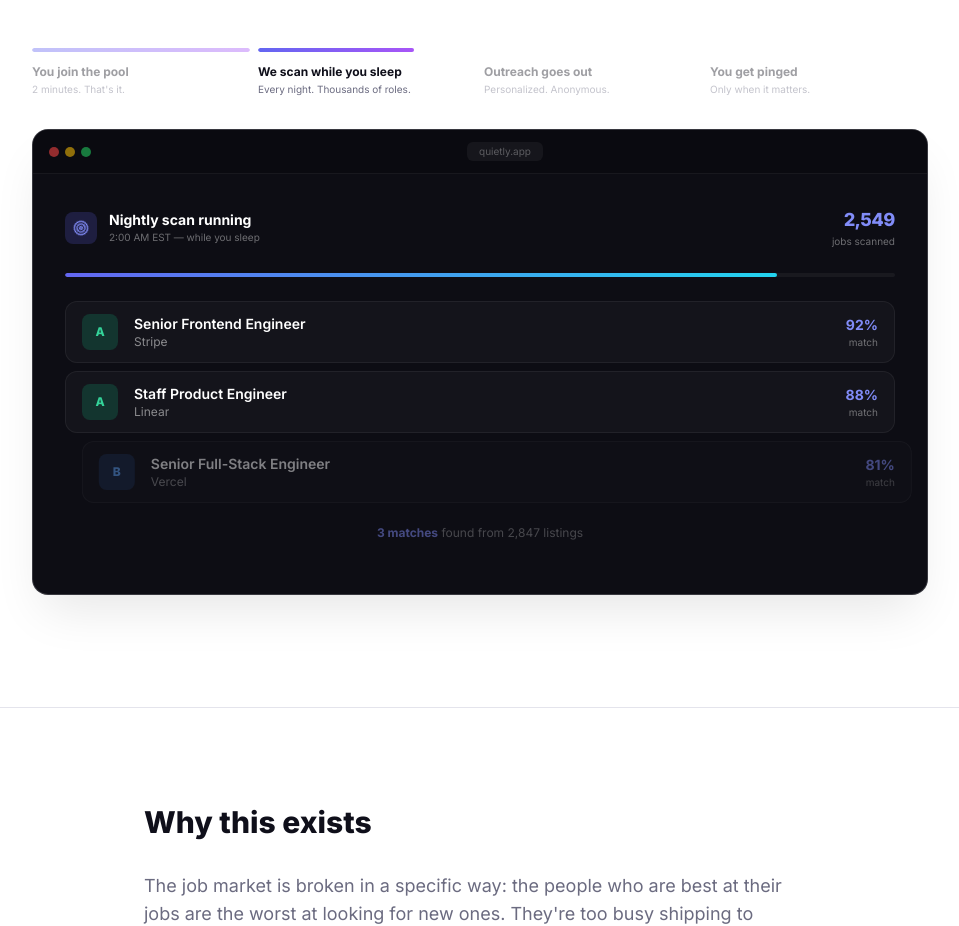
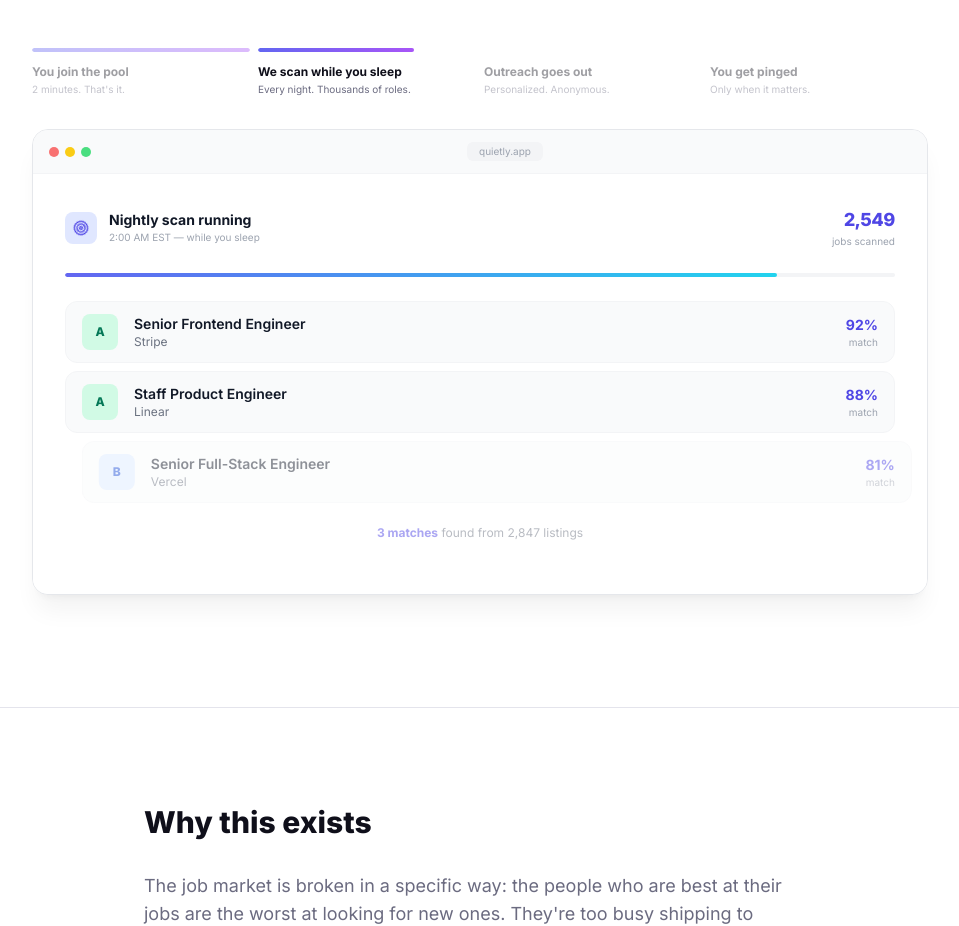
Before and after one commit to buildmoreandmore-cpu/quietly, a Next.js app: page / in a window 1280 px wide. Shown: the part 1020-1946 px from the top of the page, without its empty margins (160-1119 px from the left). Built offline with nearby package versions, Linux system fonts and the light colour scheme.

Commit message:
Switch process demo to light theme
White background, light borders, gray-50 surfaces, proper light-mode
color tokens throughout all 4 animated stages.

Co-Authored-By: Claude Opus 4.6 <noreply@anthropic.com>

```diff
--- a/src/components/landing/ProcessDemo.tsx
+++ b/src/components/landing/ProcessDemo.tsx
@@ -186,63 +186,63 @@ export default function ProcessDemo() {
         ))}
       </div>
 
-      {/* ── Demo screen (dark inset) ───────────────── */}
-      <div className="relative demo-screen border border-gray-200/20 rounded-2xl overflow-hidden shadow-2xl shadow-black/10">
+      {/* ── Demo screen (light) ────────────────────── */}
+      <div className="relative bg-white border border-gray-200 rounded-2xl overflow-hidden shadow-xl shadow-black/5">
         {/* Title bar */}
-        <div className="flex items-center gap-2 px-4 py-3 border-b border-white/[0.06] bg-[#0a0a10]">
+        <div className="flex items-center gap-2 px-4 py-3 border-b border-gray-100 bg-gray-50">
           <div className="flex gap-1.5">
-            <div className="w-2.5 h-2.5 rounded-full bg-red-500/60" />
-            <div className="w-2.5 h-2.5 rounded-full bg-yellow-500/60" />
-            <div className="w-2.5 h-2.5 rounded-full bg-green-500/60" />
+            <div className="w-2.5 h-2.5 rounded-full bg-red-400" />
+            <div className="w-2.5 h-2.5 rounded-full bg-yellow-400" />
+            <div className="w-2.5 h-2.5 rounded-full bg-green-400" />
           </div>
           <div className="flex-1 flex justify-center">
-            <div className="text-[10px] text-white/30 bg-white/5 px-3 py-0.5 rounded-md">
+            <div className="text-[10px] text-gray-400 bg-gray-100 px-3 py-0.5 rounded-md">
               quietly.app
             </div>
           </div>
         </div>
 
         {/* Content area */}
-        <div className="relative h-[380px] sm:h-[420px] overflow-hidden">
+        <div className="relative h-[380px] sm:h-[420px] overflow-hidden bg-white">
           {/* ── Stage: Upload ──────────────────────── */}
           <div className={`absolute inset-0 p-6 sm:p-8 transition-all duration-500 ${
             stageId === "upload" ? "opacity-100 translate-y-0" : "opacity-0 translate-y-4 pointer-events-none"
           }`}>
             <div className="flex flex-col items-center justify-center h-full gap-6">
               <div className={`w-full max-w-sm border-2 border-dashed rounded-2xl p-8 text-center transition-all duration-700 ${
-                uploadPhase === 0 ? "border-indigo-400/30 bg-indigo-500/5" :
-                uploadPhase === 1 ? "border-indigo-400/60 bg-indigo-500/10 scale-[0.98]" :
-                "border-emerald-400/60 bg-emerald-500/10"
+                uploadPhase === 0 ? "border-indigo-300 bg-indigo-50/50" :
+                uploadPhase === 1 ? "border-indigo-400 bg-indigo-50 scale-[0.98]" :
+                "border-emerald-400 bg-emerald-50"
               }`}>
                 {uploadPhase < 2 ? (
                   <>
-                    <div className={`mx-auto w-12 h-12 rounded-xl bg-indigo-500/20 flex items-center justify-center mb-4 transition-all duration-500 ${uploadPhase === 1 ? "animate-pulse" : "animate-bounce"}`}>
-                      <svg className="w-6 h-6 text-indigo-400" viewBox="0 0 24 24" fill="none" stroke="currentColor" strokeWidth={1.5} strokeLinecap="round" strokeLinejoin="round">
+                    <div className={`mx-auto w-12 h-12 rounded-xl bg-indigo-100 flex items-center justify-center mb-4 transition-all duration-500 ${uploadPhase === 1 ? "animate-pulse" : "animate-bounce"}`}>
+                      <svg className="w-6 h-6 text-indigo-600" viewBox="0 0 24 24" fill="none" stroke="currentColor" strokeWidth={1.5} strokeLinecap="round" strokeLinejoin="round">
                         <path d="M21 15v4a2 2 0 01-2 2H5a2 2 0 01-2-2v-4" />
                         <polyline points="17 8 12 3 7 8" />
                         <line x1="12" y1="3" x2="12" y2="15" />
                       </svg>
                     </div>
-                    <div className="text-sm font-semibold text-white mb-1">
+                    <div className="text-sm font-semibold text-gray-900 mb-1">
                       {uploadPhase === 0 ? "resume_2024.pdf" : "Parsing resume..."}
                     </div>
-                    <div className="text-xs text-white/50">
+                    <div className="text-xs text-gray-500">
                       {uploadPhase === 0 ? "Dropping file..." : "Extracting skills, experience, preferences"}
                     </div>
                   </>
                 ) : (
                   <>
-                    <div className="mx-auto w-12 h-12 rounded-xl bg-emerald-500/20 flex items-center justify-center mb-4">
-                      <svg className="w-6 h-6 text-emerald-400" viewBox="0 0 24 24" fill="none" stroke="currentColor" strokeWidth={2.5} strokeLinecap="round" strokeLinejoin="round">
+                    <div className="mx-auto w-12 h-12 rounded-xl bg-emerald-100 flex items-center justify-center mb-4">
+                      <svg className="w-6 h-6 text-emerald-600" viewBox="0 0 24 24" fill="none" stroke="currentColor" strokeWidth={2.5} strokeLinecap="round" strokeLinejoin="round">
                         <path d="M20 6L9 17l-5-5" />
                       </svg>
                     </div>
-                    <div className="text-sm font-semibold text-white mb-2">Profile built</div>
+                    <div className="text-sm font-semibold text-gray-900 mb-2">Profile built</div>
                     <div className="flex flex-wrap gap-1.5 justify-center">
                       {MOCK_SKILLS.map((skill, i) => (
                         <span
                           key={skill}
-                          className="text-[10px] px-2 py-0.5 rounded-full bg-indigo-500/15 text-indigo-300 border border-indigo-400/20 animate-fade-up"
+                          className="text-[10px] px-2 py-0.5 rounded-full bg-indigo-50 text-indigo-700 border border-indigo-200 animate-fade-up"
                           style={{ animationDelay: `${i * 80}ms` }}
                         >
                           {skill}
@@ -260,9 +260,9 @@ export default function ProcessDemo() {
                   { label: "Floor", value: "$180k+" },
                   { label: "Blocked", value: "Meta, Oracle" },
                 ].map((pref) => (
-                  <div key={pref.label} className="bg-white/5 rounded-lg px-3 py-2">
-                    <div className="text-[9px] text-white/40 uppercase tracking-wider mb-0.5">{pref.label}</div>
-                    <div className="text-xs text-white font-medium">{pref.value}</div>
+                  <div key={pref.label} className="bg-gray-50 border border-gray-100 rounded-lg px-3 py-2">
+                    <div className="text-[9px] text-gray-400 uppercase tracking-wider mb-0.5">{pref.label}</div>
+                    <div className="text-xs text-gray-900 font-medium">{pref.value}</div>
                   </div>
                 ))}
               </div>
@@ -276,23 +276,23 @@ export default function ProcessDemo() {
             <div className="h-full flex flex-col">
               <div className="flex items-center justify-between mb-6">
                 <div className="flex items-center gap-3">
-                  <div className="w-8 h-8 rounded-lg bg-indigo-500/20 flex items-center justify-center">
-                    <svg className={`w-4 h-4 text-indigo-400 ${scanCount < 2847 ? "animate-spin" : ""}`} style={{ animationDuration: "2s" }} viewBox="0 0 24 24" fill="none" stroke="currentColor" strokeWidth={2} strokeLinecap="round" strokeLinejoin="round">
+                  <div className="w-8 h-8 rounded-lg bg-indigo-100 flex items-center justify-center">
+                    <svg className={`w-4 h-4 text-indigo-600 ${scanCount < 2847 ? "animate-spin" : ""}`} style={{ animationDuration: "2s" }} viewBox="0 0 24 24" fill="none" stroke="currentColor" strokeWidth={2} strokeLinecap="round" strokeLinejoin="round">
                       <circle cx="12" cy="12" r="10" /><circle cx="12" cy="12" r="6" /><circle cx="12" cy="12" r="2" />
                     </svg>
                   </div>
                   <div>
-                    <div className="text-sm font-bold text-white">Nightly scan running</div>
-                    <div className="text-[10px] text-white/40">2:00 AM EST — while you sleep</div>
+                    <div className="text-sm font-bold text-gray-900">Nightly scan running</div>
+                    <div className="text-[10px] text-gray-400">2:00 AM EST — while you sleep</div>
                   </div>
                 </div>
                 <div className="text-right">
-                  <div className="text-lg font-extrabold text-indigo-400 tabular-nums">{scanCount.toLocaleString()}</div>
-                  <div className="text-[10px] text-white/40">jobs scanned</div>
+                  <div className="text-lg font-extrabold text-indigo-600 tabular-nums">{scanCount.toLocaleString()}</div>
+                  <div className="text-[10px] text-gray-400">jobs scanned</div>
                 </div>
               </div>
 
-              <div className="h-1 rounded-full bg-white/5 mb-6 overflow-hidden">
+              <div className="h-1 rounded-full bg-gray-100 mb-6 overflow-hidden">
                 <div
                   className="h-full rounded-full bg-gradient-to-r from-indigo-500 to-cyan-400 transition-all duration-300"
                   style={{ width: `${Math.min((scanCount / 2847) * 100, 100)}%` }}
@@ -303,29 +303,29 @@ export default function ProcessDemo() {
                 {MOCK_MATCHES.map((match, i) => (
                   <div
                     key={match.company}
-                    className={`flex items-center gap-4 bg-white/[0.03] border border-white/[0.06] rounded-xl px-4 py-3 transition-all duration-500 ${
+                    className={`flex items-center gap-4 bg-gray-50 border border-gray-100 rounded-xl px-4 py-3 transition-all duration-500 ${
                       i < matchesRevealed ? "opacity-100 translate-x-0" : "opacity-0 translate-x-8"
                     }`}
                   >
                     <div className={`w-9 h-9 rounded-lg flex items-center justify-center text-xs font-extrabold flex-shrink-0 ${
-                      match.grade === "A" ? "bg-emerald-500/20 text-emerald-400" : "bg-blue-500/20 text-blue-400"
+                      match.grade === "A" ? "bg-emerald-100 text-emerald-700" : "bg-blue-100 text-blue-700"
                     }`}>
                       {match.grade}
                     </div>
                     <div className="flex-1 min-w-0">
-                      <div className="text-sm font-semibold text-white truncate">{match.title}</div>
-                      <div className="text-xs text-white/50">{match.company}</div>
+                      <div className="text-sm font-semibold text-gray-900 truncate">{match.title}</div>
+                      <div className="text-xs text-gray-500">{match.company}</div>
                     </div>
                     <div className="text-right flex-shrink-0">
-                      <div className="text-sm font-bold text-indigo-400">{match.score}%</div>
-                      <div className="text-[10px] text-white/40">match</div>
+                      <div className="text-sm font-bold text-indigo-600">{match.score}%</div>
+                      <div className="text-[10px] text-gray-400">match</div>
                     </div>
                   </div>
                 ))}
 
                 <div className={`text-center pt-2 transition-all duration-500 ${matchesRevealed >= 3 ? "opacity-100" : "opacity-0"}`}>
-                  <span className="text-xs text-white/50">
-                    <span className="text-indigo-400 font-bold">3 matches</span> found from 2,847 listings
+                  <span className="text-xs text-gray-500">
+                    <span className="text-indigo-600 font-bold">3 matches</span> found from 2,847 listings
                   </span>
                 </div>
               </div>
@@ -337,15 +337,15 @@ export default function ProcessDemo() {
             stageId === "outreach" ? "opacity-100 translate-y-0" : "opacity-0 translate-y-4 pointer-events-none"
           }`}>
             <div className="h-full flex flex-col">
-              <div className="border border-white/[0.06] rounded-xl bg-white/[0.02] mb-3">
-                <div className="px-4 py-2.5 border-b border-white/[0.04]">
+              <div className="border border-gray-200 rounded-xl bg-white mb-3">
+                <div className="px-4 py-2.5 border-b border-gray-100">
                   <div className="flex items-center gap-2 mb-1.5">
-                    <span className="text-[10px] text-white/40 w-8">To:</span>
-                    <span className="text-xs text-white font-medium">{MOCK_OUTREACH.to}</span>
+                    <span className="text-[10px] text-gray-400 w-8">To:</span>
+                    <span className="text-xs text-gray-900 font-medium">{MOCK_OUTREACH.to}</span>
                   </div>
                   <div className="flex items-center gap-2">
-                    <span className="text-[10px] text-white/40 w-8">Re:</span>
-                    <span className="text-xs text-white/80">{MOCK_OUTREACH.subject}</span>
+                    <span className="text-[10px] text-gray-400 w-8">Re:</span>
+                    <span className="text-xs text-gray-600">{MOCK_OUTREACH.subject}</span>
                   </div>
                 </div>
 
@@ -355,11 +355,11 @@ export default function ProcessDemo() {
                       key={i}
                       className={`text-xs leading-relaxed transition-all duration-300 ${
                         i < outreachLines ? "opacity-100 translate-y-0" : "opacity-0 translate-y-1"
-                      } ${line === "" ? "h-3" : "text-white/80"}`}
+                      } ${line === "" ? "h-3" : "text-gray-700"}`}
                     >
                       {line}
                       {i === outreachLines - 1 && outreachLines < MOCK_OUTREACH.lines.length && (
-                        <span className="inline-block w-[2px] h-3 bg-indigo-400 ml-0.5 animate-pulse" />
+                        <span className="inline-block w-[2px] h-3 bg-indigo-500 ml-0.5 animate-pulse" />
                       )}
                     </div>
                   ))}
@@ -369,14 +369,14 @@ export default function ProcessDemo() {
               <div className={`flex items-center gap-3 transition-all duration-500 ${
                 outreachLines >= MOCK_OUTREACH.lines.length ? "opacity-100 translate-y-0" : "opacity-0 translate-y-2"
               }`}>
-                <div className="w-8 h-8 rounded-lg bg-emerald-500/20 flex items-center justify-center">
-                  <svg className="w-4 h-4 text-emerald-400" viewBox="0 0 24 24" fill="none" stroke="currentColor" strokeWidth={2} strokeLinecap="round" strokeLinejoin="round">
+                <div className="w-8 h-8 rounded-lg bg-emerald-100 flex items-center justify-center">
+                  <svg className="w-4 h-4 text-emerald-600" viewBox="0 0 24 24" fill="none" stroke="currentColor" strokeWidth={2} strokeLinecap="round" strokeLinejoin="round">
                     <path d="M22 2L11 13" /><path d="M22 2L15 22l-4-9-9-4 20-7z" />
                   </svg>
                 </div>
                 <div>
-                  <div className="text-xs font-semibold text-emerald-400">Outreach sent</div>
-                  <div className="text-[10px] text-white/40">3 personalized messages delivered anonymously</div>
+                  <div className="text-xs font-semibold text-emerald-700">Outreach sent</div>
+                  <div className="text-[10px] text-gray-400">3 personalized messages delivered anonymously</div>
                 </div>
               </div>
             </div>
@@ -390,8 +390,8 @@ export default function ProcessDemo() {
               <div className={`w-full max-w-[280px] transition-all duration-700 ${
                 notifyPhase >= 1 ? "opacity-100 scale-100" : "opacity-0 scale-90"
               }`}>
-                <div className={`bg-white/[0.06] border border-white/[0.1] rounded-2xl p-4 backdrop-blur-sm transition-all duration-500 ${
-                  notifyPhase >= 1 ? "shadow-lg shadow-indigo-500/20" : ""
+                <div className={`bg-white border border-gray-200 rounded-2xl p-4 transition-all duration-500 ${
+                  notifyPhase >= 1 ? "shadow-lg shadow-indigo-100" : ""
                 }`}>
                   <div className="flex items-start gap-3">
                     <div className="w-10 h-10 rounded-xl bg-gradient-to-br from-indigo-500 to-purple-500 flex items-center justify-center flex-shrink-0">
@@ -401,13 +401,13 @@ export default function ProcessDemo() {
                     </div>
                     <div className="flex-1 min-w-0">
                       <div className="flex items-center justify-between mb-1">
-                        <span className="text-xs font-bold text-white">Quietly</span>
-                        <span className="text-[10px] text-white/40">now</span>
+                        <span className="text-xs font-bold text-gray-900">Quietly</span>
+                        <span className="text-[10px] text-gray-400">now</span>
                       </div>
-                      <div className="text-xs text-white/90 font-medium mb-0.5">
+                      <div className="text-xs text-gray-900 font-medium mb-0.5">
                         Sarah Chen wants to talk
                       </div>
-                      <div className="text-[11px] text-white/50 leading-snug">
+                      <div className="text-[11px] text-gray-500 leading-snug">
                         Engineering Manager at Stripe responded to your outreach. Tap to review the intro.
                       </div>
                     </div>
@@ -418,10 +418,10 @@ export default function ProcessDemo() {
               <div className={`flex gap-3 transition-all duration-500 ${
                 notifyPhase >= 2 ? "opacity-100 translate-y-0" : "opacity-0 translate-y-4"
               }`}>
-                <button className="px-5 py-2.5 rounded-xl bg-gradient-to-r from-indigo-500 to-purple-500 text-white text-xs font-bold shadow-lg shadow-indigo-500/20">
+                <button className="px-5 py-2.5 rounded-xl bg-gradient-to-r from-indigo-500 to-purple-500 text-white text-xs font-bold shadow-md shadow-indigo-200">
                   Accept intro
                 </button>
-                <button className="px-5 py-2.5 rounded-xl bg-white/[0.06] border border-white/[0.1] text-white/70 text-xs font-medium">
+                <button className="px-5 py-2.5 rounded-xl bg-gray-50 border border-gray-200 text-gray-600 text-xs font-medium">
                   Pass
                 </button>
               </div>
@@ -429,7 +429,7 @@ export default function ProcessDemo() {
               <div className={`text-center transition-all duration-500 ${
                 notifyPhase >= 2 ? "opacity-100" : "opacity-0"
               }`}>
-                <div className="text-xs text-white/40">
+                <div className="text-xs text-gray-400">
                   Your call. No pressure. No deadlines.
                 </div>
               </div>
```
